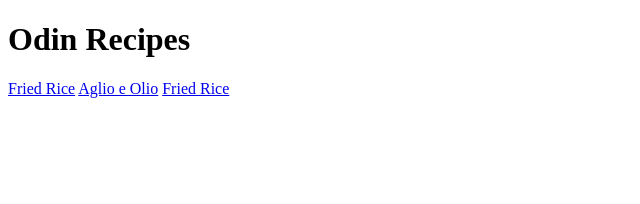
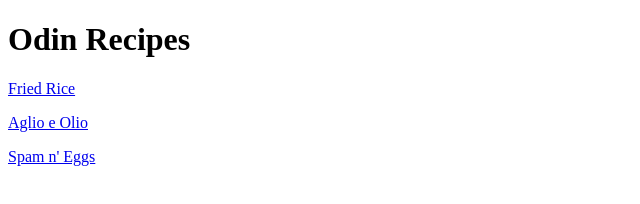
Before and after one commit to BrandenWong84/odin-recipes, a plain HTML site: page index.html in a window 1280 px wide. Shown: the whole page, without its empty margins (0-640 px from the left). Drawn offline with Linux system fonts and the light colour scheme.

Commit message:
Added paragraph spacing to index file

```diff
--- a/index.html
+++ b/index.html
@@ -7,8 +7,8 @@
 </head>
 <body>
     <h1>Odin Recipes</h1>
-    <a href="recipes/fried_rice.html">Fried Rice</a>
-    <a href="recipes/aglio_e_olio.html">Aglio e Olio</a>
-    <a href="recipes/fried_rice.html">Fried Rice</a>
+    <p><a href="recipes/fried_rice.html">Fried Rice</a></p>
+    <p><a href="recipes/aglio_e_olio.html">Aglio e Olio</a></p>
+    <p><a href="recipes/spam_n_eggs.html">Spam n' Eggs</a></p>
 </body>
 </html>
```
